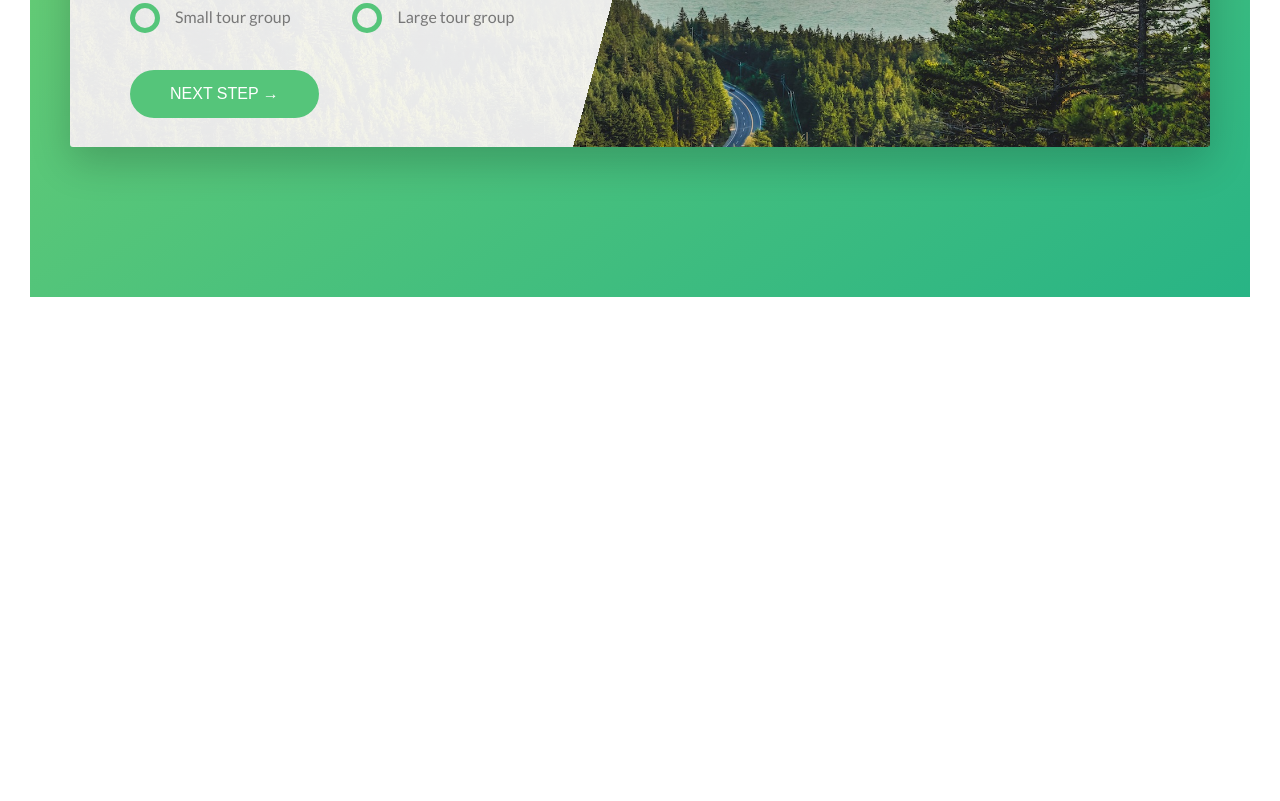
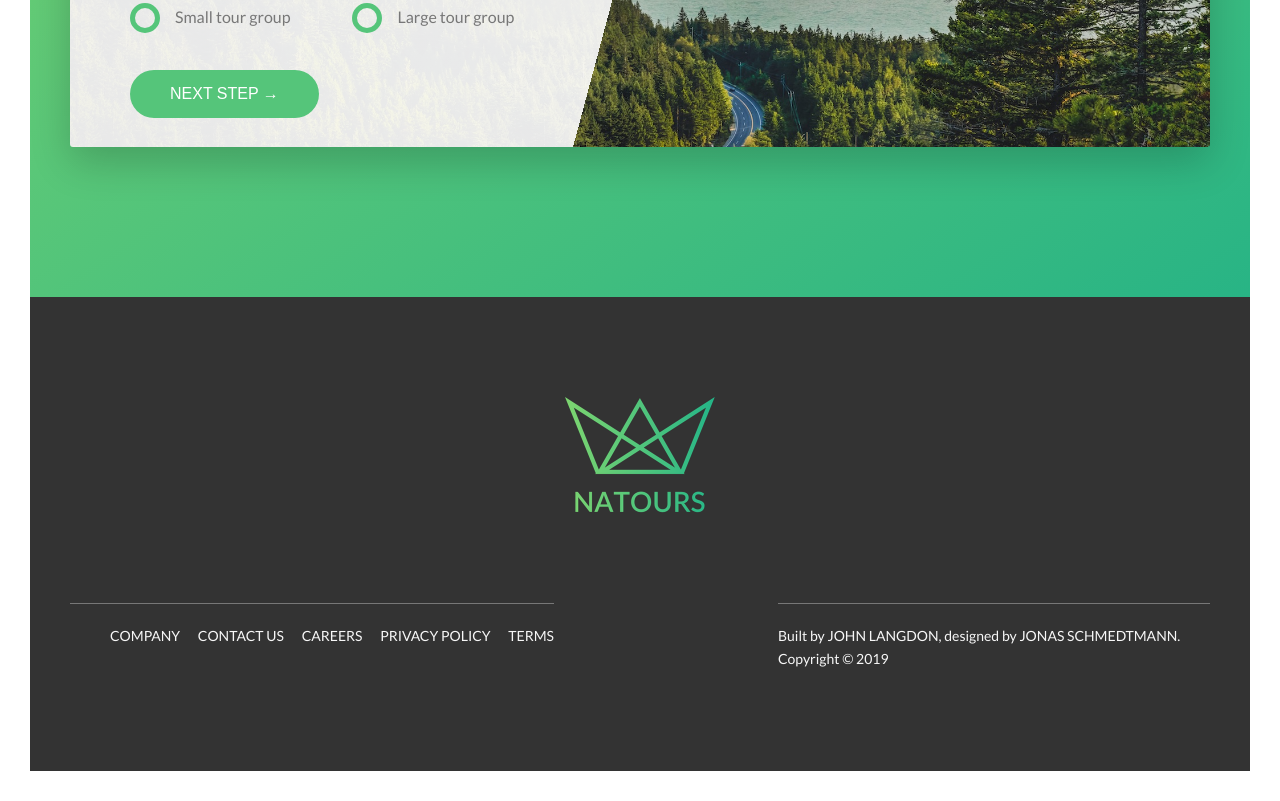
Before and after one commit to JackLangdon/Natours, a website: page index.html in a window 1280 px wide. Shown: the part 4995-5796 px from the top of the page. Before the commit the page ends 5322 px from the top, so only its background shows below. Drawn offline with Linux system fonts and the light colour scheme.

Commit message:
added footer

```diff
--- a/index.html
+++ b/index.html
@@ -316,6 +316,52 @@
     </section>
   </main>
 
+  <footer class="footer">
+    <div class="footer__logo-box">
+      <img src="img/logo-green-2x.png" alt="Full logo" class="footer__logo">
+    </div>
+    <div class="row">
+      <div class="col-1-of-2">
+        <div class="footer__navigation">
+          <ul class="footer__list">
+            <li class="footer__item">
+              <a href="#" class="footer__link">
+                Company
+              </a>
+            </li>
+            <li class="footer__item">
+              <a href="#" class="footer__link">
+                Contact us
+              </a>
+            </li>
+            <li class="footer__item">
+              <a href="#" class="footer__link">
+                Careers
+              </a>
+            </li>
+            <li class="footer__item">
+              <a href="#" class="footer__link">
+                Privacy policy
+              </a>
+            </li>
+            <li class="footer__item">
+              <a href="#" class="footer__link">
+                Terms
+              </a>
+            </li>
+          </ul>
+        </div>
+      </div>
+      <div class="col-1-of-2">
+        <p class="footer__copyright">
+          Built by
+          <a href="#" class="footer__link">John Langdon</a>, designed by
+          <a href="#" class="footer__link">Jonas Schmedtmann</a>. Copyright &copy; 2019
+        </p>
+      </div>
+    </div>
+  </footer>
+
   <!-- GRID SYSTEM
 
   <section class="grid-test">
--- a/sass/abstracts/_variables.scss
+++ b/sass/abstracts/_variables.scss
@@ -11,6 +11,7 @@ $color-tertiary-dark: #5643fa;
 
 $color-grey-dark: #777;
 $color-grey-dark-2: #999;
+$color-grey-dark-3: #333;
 $color-grey-light-1: #f7f7f7;
 $color-grey-light-2: #eee;
 $color-white: #fff;
--- /dev/null
+++ b/sass/layout/_footer.scss
@@ -0,0 +1,58 @@
+.footer {
+  background-color: $color-grey-dark-3;
+  padding: 10rem 0;
+  font-size: 1.4rem;
+  color: $color-grey-light-1;
+
+  &__logo-box {
+    text-align: center;
+    margin-bottom: 8rem;
+  }
+
+  &__logo {
+    width: 15rem;
+    height: auto;
+  }
+
+  &__navigation {
+    border-top: 1px solid $color-grey-dark;
+    padding-top: 2rem;
+    display: inline-block;
+  }
+
+  &__list {
+    list-style: none;
+  }
+
+  &__item {
+    display: inline-block;
+
+    &:not(:last-child) {
+      margin-right: 1.5rem;
+    }
+  }
+
+  &__link {
+    &:link, &:visited {
+      color: $color-grey-light-1;
+      background-color: $color-grey-dark-3;
+      text-decoration: none;
+      text-transform: uppercase;
+      display: inline-block;
+      transition: all .2s;
+    }
+
+    &:hover, &:active {
+      color: $color-primary;
+      box-shadow: 0 1rem 2rem rgba($color-black, .4);
+      transform: rotate(5deg) scale(1.3);
+    }
+  }
+
+  &__copyright {
+    border-top: 1px solid $color-grey-dark;
+    padding-top: 2rem;
+    width: 80%;
+    float: right;
+  }
+}
--- a/sass/main.scss
+++ b/sass/main.scss
@@ -17,5 +17,6 @@
 
 @import "layout/header";
 @import "layout/grid";
+@import "layout/footer";
 
 @import "pages/home";
```
Also changed, not shown: css/style.css.
